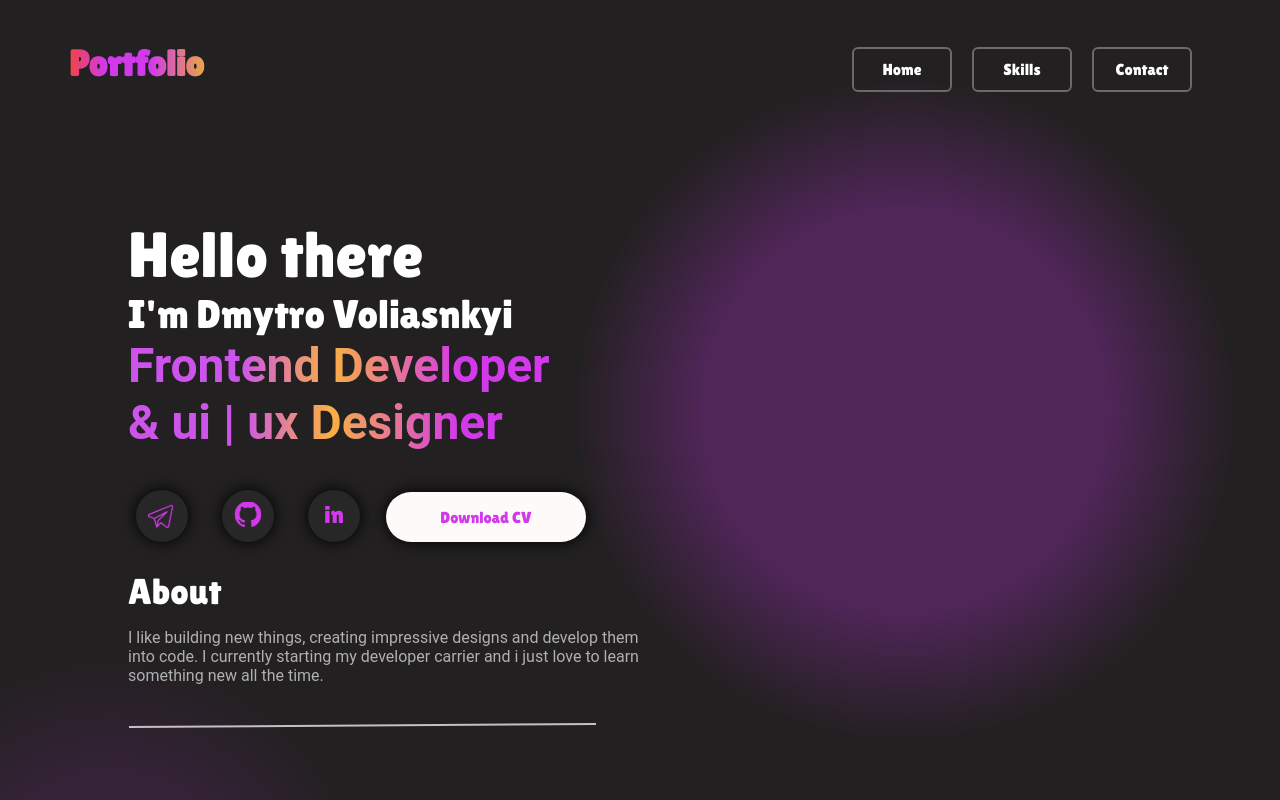
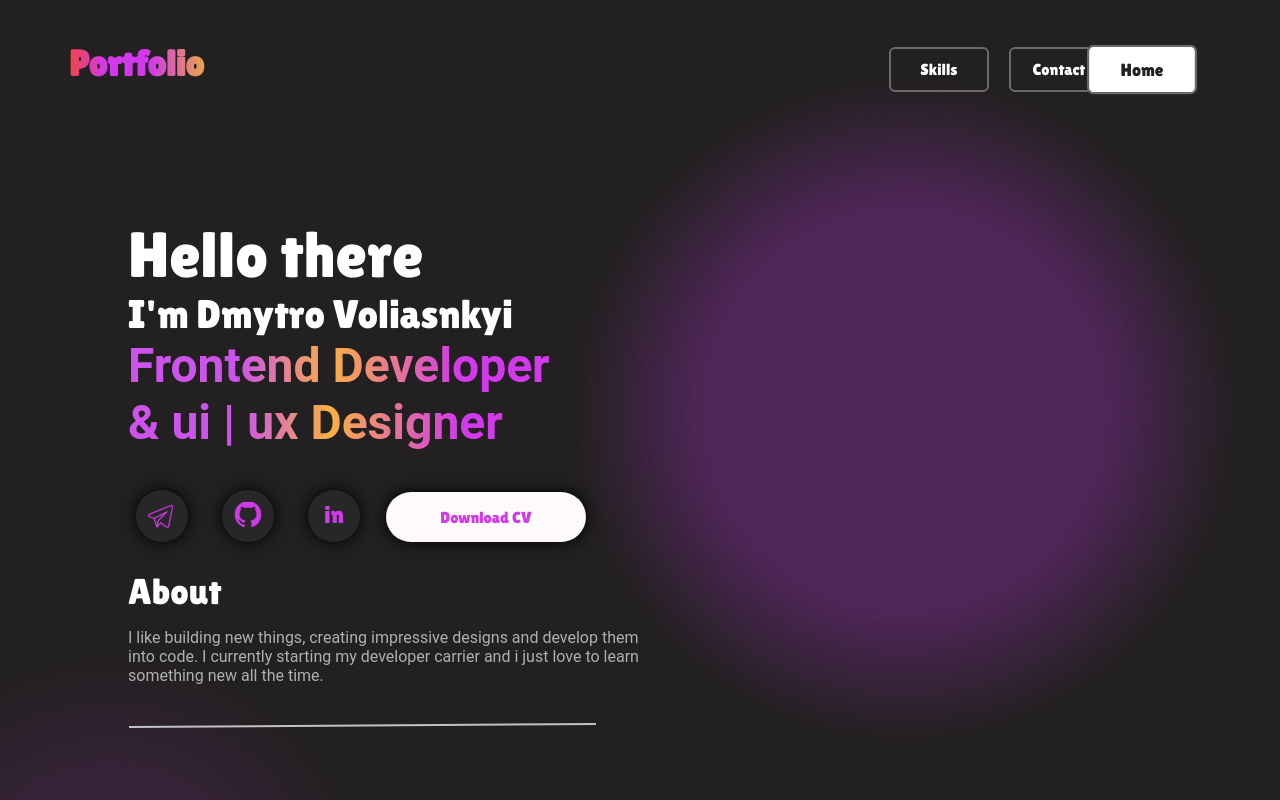
Before and after one commit to V1daa/Resume, a React (Vite) app in the folder Resume/: page / in a window 1280 px wide. Shown: the top 800 px of the page. Built offline with nearby package versions, Linux system fonts and the light colour scheme.

Commit message:
Version Four

```diff
--- a/Resume/package.json
+++ b/Resume/package.json
@@ -10,9 +10,11 @@
     "preview": "vite preview"
   },
   "dependencies": {
+    "@emailjs/browser": "^3.11.0",
     "react": "^18.2.0",
     "react-dom": "^18.2.0",
     "react-router-dom": "^6.21.1",
+    "react-scroll": "^1.9.0",
     "sass": "^1.69.6"
   },
   "devDependencies": {
--- a/Resume/src/components/contact.tsx
+++ b/Resume/src/components/contact.tsx
@@ -1,28 +1,70 @@
-import subtract from '../images/Send_fill.svg'
+import subtract from "../images/Send_fill.svg";
+import { useRef } from "react";
+import emailjs from "@emailjs/browser";
 
 const Contact = () => {
-    return(
+  const form = useRef();
+
+  const sendEmail = (e) => {
+    e.preventDefault();
+
+    console.log(form)
+    emailjs
+      .sendForm(
+        "service_56rk60l",
+        "template_39hls93",
+        form.current,
+        "2mwjQgkeIvnpfHvrq"
+      )
+      .then(
+        (result) => {
+          console.log(result.text);
+          location.reload();
+        },
+        (error) => {
+          console.log(error.text);
+        }
+      );
+  };
+  return (
     <>
       <div className="contact-strip-container">
-            <h1 className="contact-paragraph">Contact</h1>
+        <h1 className="contact-paragraph" id="contact">Contact</h1>
       </div>
+      <form ref={form} onSubmit={sendEmail}>
         <div className="contact-main-container">
           <div className="contact-main-rectangle">
             <div className="contact-image-container">
               <img className="contact-image" alt="#" src={subtract}></img>
             </div>
-                <div className='contact-info-container'>
-                    <h1 className='contact-name-h1'>User name</h1>
-                    <input type='text' placeholder='Enter your Name'></input>
-                    <h1 className='contact-email-h1'>Email</h1>
-                    <input type='text' placeholder='Enter your email'></input>
-                    <h1 className='contact-message-h1'>Message</h1>
-                    <input type='text' placeholder='Enter your message'></input>
+            <div className="contact-info-container">
+              <h1 className="contact-name-h1">User name</h1>
+              <input
+                type="text"
+                placeholder="Enter your Name"
+                name="user_name"
+              ></input>
+              <h1 className="contact-email-h1">Email</h1>
+              <input
+                type="email"
+                placeholder="Enter your email"
+                name="user_email"
+              ></input>
+              <h1 className="contact-message-h1">Message</h1>
+              <input
+                type="text"
+                placeholder="Enter your message"
+                name="message"
+              ></input>
+              <button type="submit" value="Send" className="contact-submit">
+                Submit
+              </button>
             </div>
           </div>
         </div>
+      </form>
     </>
-    )
-}
+  );
+};
 
-export default Contact
+export default Contact;
--- a/Resume/src/components/header.tsx
+++ /dev/null
@@ -1,19 +0,0 @@
-
-const Header = () => {
-
-    return(
-        <>
-        <div className="portfolio-main-container">
-            <h2 className="portfolio-text-main">Portfolio</h2>
-            <div className="header-buttons">
-            <button className="header-buttons-1">Home</button>
-            <button className="header-buttons-2">Skills</button>
-            <button className="header-buttons-3">Contact</button>
-            </div>
-        </div>
-
-        </>
-    )
-}
-
-export default Header
--- a/Resume/src/components/skills.tsx
+++ b/Resume/src/components/skills.tsx
@@ -10,52 +10,93 @@ import ts from "../images/ts.svg";
 import bt from "../images/bootstrap.svg";
 import figma from "../images/figma.svg";
 import ps from "../images/ps.svg";
+import { Link } from "react-router-dom";
+
 
 const Skills = () => {
   return (
     <div className="skills-main-container">
       <div className="skills-radial"></div>
       <div className="skills-strip-container">
-        <h1 className="skills-strip-container-text">Skills</h1>
+        <h1 className="skills-strip-container-text" id="skills">Skills</h1>
       </div>
       <div className="skills-buttons-container">
         <div className="skills-main-buttons-firts-column">
           <button className="skills-main-button-1">
-            <img src={js} className="img-1"></img>
+            <Link to="https://en.wikipedia.org/wiki/JavaScript" target="blank">
+              <img src={js} className="img-1" alt="JavaScript"></img>
+            </Link>
           </button>
           <button className="skills-main-button-2">
+            <Link to="https://en.wikipedia.org/wiki/TypeScript" target="blank">
               <img src={ts} className="img-2"></img>
+            </Link>
           </button>
           <button className="skills-main-button-3">
+            <Link to="https://uk.wikipedia.org/wiki/CSS" target="blank">
               <img src={css} className="img-3"></img>
+            </Link>
           </button>
           <button className="skills-main-button-4">
+            <Link to="https://uk.wikipedia.org/wiki/HTML" target="blank">
               <img src={html} className="img-4"></img>
+            </Link>
           </button>
           <button className="skills-main-button-5">
+            <Link
+              to="https://en.wikipedia.org/wiki/React_(software)"
+              target="blank"
+            >
               <img src={react} className="img-5"></img>
+            </Link>
           </button>
           <button className="skills-main-button-6">
+            <Link to="https://en.wikipedia.org/wiki/GitHub" target="blank">
               <img src={git} className="img-6"></img>
+            </Link>
           </button>
 
           <button className="skills-main-button-7">
+            <Link
+              to="https://en.wikipedia.org/wiki/Sass_(style_sheet_language)"
+              target="blank"
+            >
               <img src={scss} className="img-7"></img>
+            </Link>
           </button>
           <button className="skills-main-button-8">
+            <Link
+              to="https://en.wikipedia.org/wiki/Redux_(JavaScript_library)"
+              target="blank"
+            >
               <img src={redux} className="img-8"></img>
+            </Link>
           </button>
           <button className="skills-main-button-9">
+            <Link to="https://en.wikipedia.org/wiki/JQuery" target="blank">
               <img src={jqery} className="img-9"></img>
+            </Link>
           </button>
           <button className="skills-main-button-10">
+            <Link
+              to="https://en.wikipedia.org/wiki/Bootstrap_(front-end_framework)"
+              target="blank"
+            >
               <img src={bt} className="img-10"></img>
+            </Link>
           </button>
           <button className="skills-main-button-10">
+            <Link to="https://en.wikipedia.org/wiki/Figma" target="blank">
               <img src={figma} className="img-11"></img>
+            </Link>
           </button>
           <button className="skills-main-button-10">
+            <Link
+              to="https://en.wikipedia.org/wiki/Adobe_Photoshop"
+              target="blank"
+            >
               <img src={ps} className="img-12"></img>
+            </Link>
           </button>
         </div>
       </div>
--- a/Resume/src/pages/home.tsx
+++ b/Resume/src/pages/home.tsx
@@ -1,21 +1,54 @@
-import Header from "../components/header"
-import Info from "../components/info"
-import Skills from "../components/skills"
-import Projects from "../components/projects"
-import Contact from "../components/contact"
-import Footer from "../components/footer"
+import Info from "../components/info";
+import Skills from "../components/skills";
+import Projects from "../components/projects";
+import Contact from "../components/contact";
+import Footer from "../components/footer";
+import { Link } from "react-scroll";
 
 const Home = () => {
-    return(
+  return (
     <div>
-            <Header />
+      <>
+        <div className="portfolio-main-container">
+          <h2 className="portfolio-text-main" id="info">Portfolio</h2>
+          <div className="header-buttons">
+              <button className="header-buttons-2">
+            <Link
+              to="skills"
+              spy={true}
+              smooth={true}
+              offset={0}
+              duration={100}
+            >
+                Skills
+            </Link>
+                </button>
+              <button className="header-buttons-3">
+            <Link
+              to="contact"
+              spy={true}
+              smooth={true}
+              offset={0}
+              duration={100}
+            >
+                Contact
+            </Link>
+                </button>
+              <button className="header-buttons-1">
+            <Link to="info" spy={true} smooth={true} offset={-50} duration={100}>
+                Home
+            </Link>
+                </button>
+          </div>
+        </div>
+      </>
       <Info />
       <Skills />
       <Projects />
       <Contact />
       <Footer />
     </div>
-    )
-}
+  );
+};
 
-export default Home
+export default Home;
--- a/Resume/src/styles/components/_header.scss
+++ b/Resume/src/styles/components/_header.scss
@@ -16,7 +16,7 @@
   -webkit-text-fill-color: transparent;
   font-family: $font-main;
   font-size: 36px;
-  @media(max-width: 670px) {
+  @media (max-width: 670px) {
     display: none;
   }
 }
@@ -31,7 +31,7 @@
     width: 100px;
     height: 45px;
     background: none;
-        border: 2px solid #6C6969;
+    border: 2px solid #6c6969;
     border-radius: 6px;
     margin-left: 20px;
     font-family: $font-main;
@@ -40,17 +40,54 @@
     margin-top: 47px;
     cursor: pointer;
     transition: all 0.3s ease-in-out;
-        z-index: 9999;
+    z-index: 99999999999999999;
 
     &:hover {
       background: #ffffff;
-            color: #1B1818;
+      color: #1b1818;
       scale: 1.1;
     }
   }
-    @media(max-width: 670px) {
+  @media (max-width: 670px) {
     justify-content: flex-start;
     margin-left: 7vw;
-
+  }
+  &-1 {
+    position: fixed;
+    z-index: 999999999999999999999;
+    background: #ffffff;
+    color: #1b1818;
+    scale: 1.1;
+    &:hover {
+      scale: 1.2;
     }
   }
+  &-3 {
+    margin-right: 6.5vw;
+  }
+}
+
+.header-buttons-2,
+.header-buttons-3 {
+  & > a {
+    color: #ffffff;
+    font-family: $font-main;
+    font-weight: 100;
+  }
+}
+
+.header-buttons-2,
+.header-buttons-3 {
+  &:hover {
+    & > a {
+      color: #1b1818 ;
+    }
+  }
+}
+
+.header-buttons-1 {
+  & > a {
+    font-family: $font-main;
+    font-weight: 100;
+  }
+}
--- a/Resume/src/styles/components/_info.scss
+++ b/Resume/src/styles/components/_info.scss
@@ -62,6 +62,7 @@
   top: 60px;
   padding-left: 300px;
   background-size: cover;
+  z-index: -20;
   @media(max-width: 1050px) {
     display: none;
   }
--- a/Resume/src/styles/components/_skills.scss
+++ b/Resume/src/styles/components/_skills.scss
@@ -79,8 +79,9 @@
   &11,
   &12 {
     position: absolute;
-    margin-left: 12px;
-    margin-top: 12px;
+    margin-left: 12px ;
+    margin-top: 12px ;
+    display: inherit;
   }
   &1,
   &2,
@@ -94,8 +95,8 @@
   &10,
   &11,
   &12 {
-    width: 39px;
-    height: 39px;
+    width: 39px ;
+    height: 39px  ;
   }
   &1,
   &2,
--- a/Resume/tsconfig.json
+++ b/Resume/tsconfig.json
@@ -15,7 +15,7 @@
     "jsx": "react-jsx",
 
     /* Linting */
-    "strict": true,
+    "strict": false,
     "noUnusedLocals": true,
     "noUnusedParameters": true,
     "noFallthroughCasesInSwitch": true
```
Also changed, not shown: Resume/src/styles/components/_contact.scss (+25 -6 lines), Resume/src/styles/libs/_normalize.scss (line endings or trailing spaces), 1 other file (tests, documents, lock files or other folders). Lines whose indentation alone changed are shown as unchanged.
